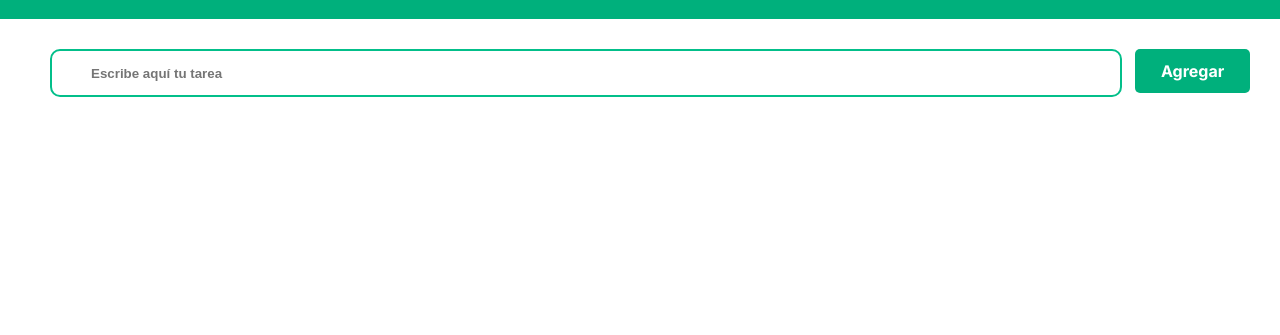
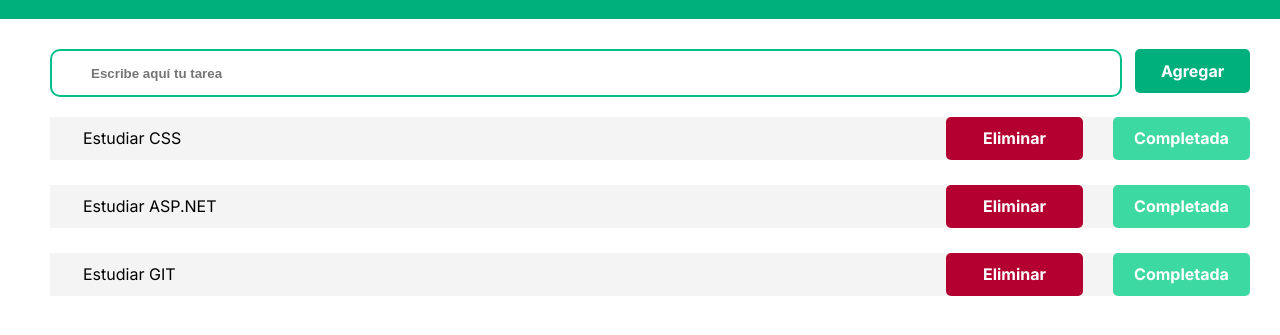
Before and after one commit to zembonsakura/Todo-App, a plain HTML site: page index.html in a window 1280 px wide. Shown: the part 61-396 px from the top of the page. Drawn offline with Linux system fonts and the light colour scheme.

Commit message:
lista de tareas

```diff
--- a/css/styles.css
+++ b/css/styles.css
@@ -7,6 +7,8 @@
   --green2: #03bf8a;
   --withe: #ffffff;
   --font: "Inter";
+  --green3: #3cd9a2;
+  --red: #b40030;
 }
 /*MENU*/
 .menu {
@@ -69,3 +71,49 @@
 .create_task::placeholder {
   font-weight: 700;
 }
+.things_to_do {
+  margin-top: 20px;
+  margin-left: 50px;
+  margin-right: 30px;
+  list-style: none;
+}
+
+.to_do {
+  background: #f5f4f4;
+  display: flex;
+  justify-content: space-between;
+  align-items: center;
+  padding-left: 33px;
+  margin-bottom: 25px;
+}
+
+.button_base {
+  width: 137px;
+  height: 43px;
+  font-family: var(--font);
+  font-style: normal;
+  font-weight: 700;
+  font-size: 16px;
+  line-height: 19px;
+  color: var(--withe);
+  outline: none;
+  border: none;
+  border-radius: 5px;
+}
+.button_delete {
+  background: var(--red);
+  margin-right: 26px;
+}
+
+.button_done {
+  background: var(--green3);
+}
+
+.text_to_do {
+  font-family: "Inter";
+  font-style: normal;
+  font-weight: 400;
+  font-size: 16px;
+  line-height: 19px;
+  color: #000000;
+}
--- a/index.html
+++ b/index.html
@@ -29,5 +29,31 @@
       />
       <button class="button_create">Agregar</button>
     </section>
+    <!--things to do-->
+    <ul class="things_to_do">
+      <li class="to_do">
+        <p class="text_to_do">Estudiar CSS</p>
+        <div>
+          <button class="button_base button_delete">Eliminar</button>
+          <button class="button_base button_done">Completada</button>
+        </div>
+      </li>
+
+      <li class="to_do">
+        <p class="text_to_do">Estudiar ASP.NET</p>
+        <div>
+          <button class="button_base button_delete">Eliminar</button>
+          <button class="button_base button_done">Completada</button>
+        </div>
+      </li>
+
+      <li class="to_do">
+        <p class="text_to_do">Estudiar GIT</p>
+        <div>
+          <button class="button_base button_delete">Eliminar</button>
+          <button class="button_base button_done">Completada</button>
+        </div>
+      </li>
+    </ul>
   </body>
 </html>
```
